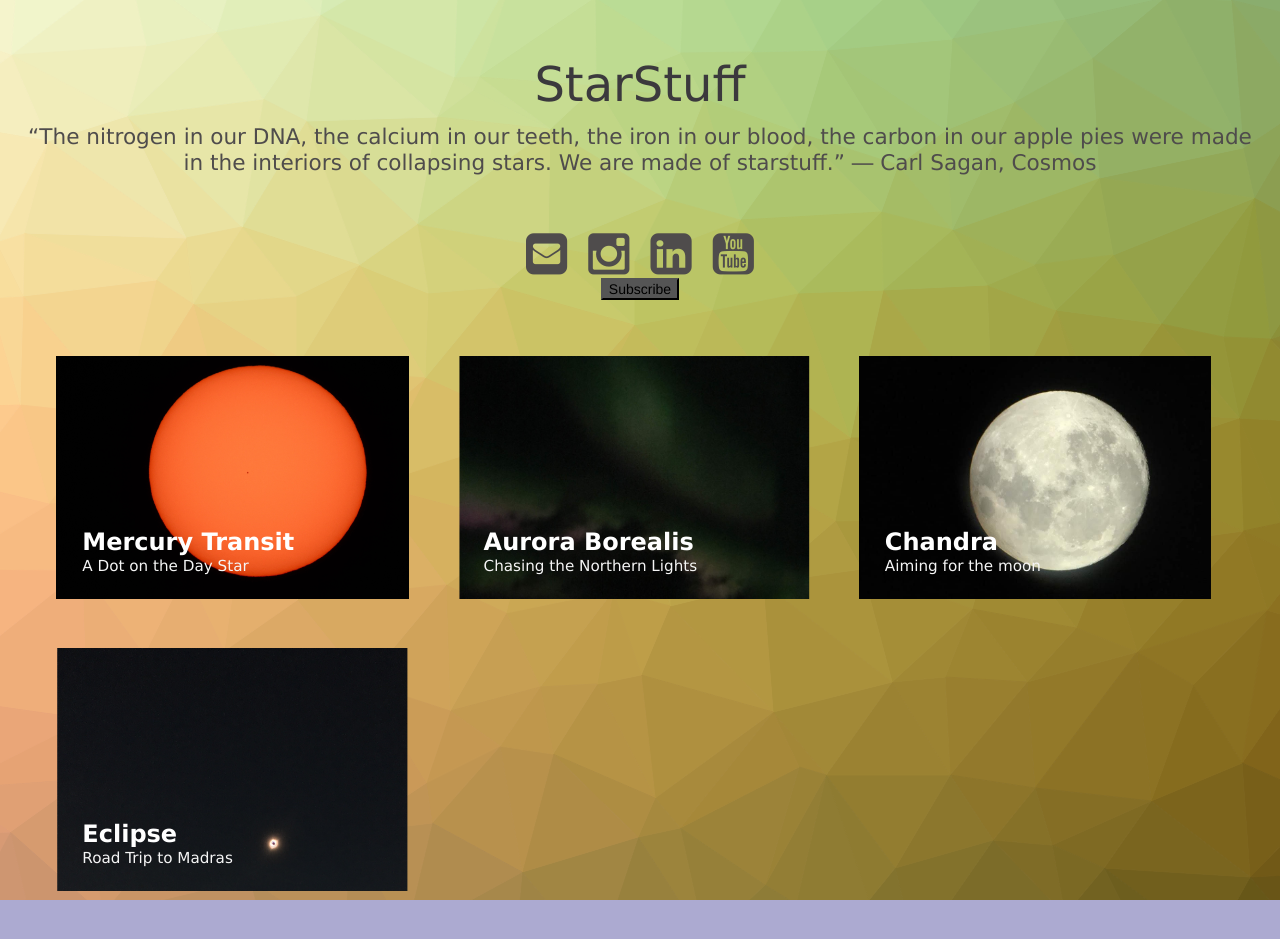
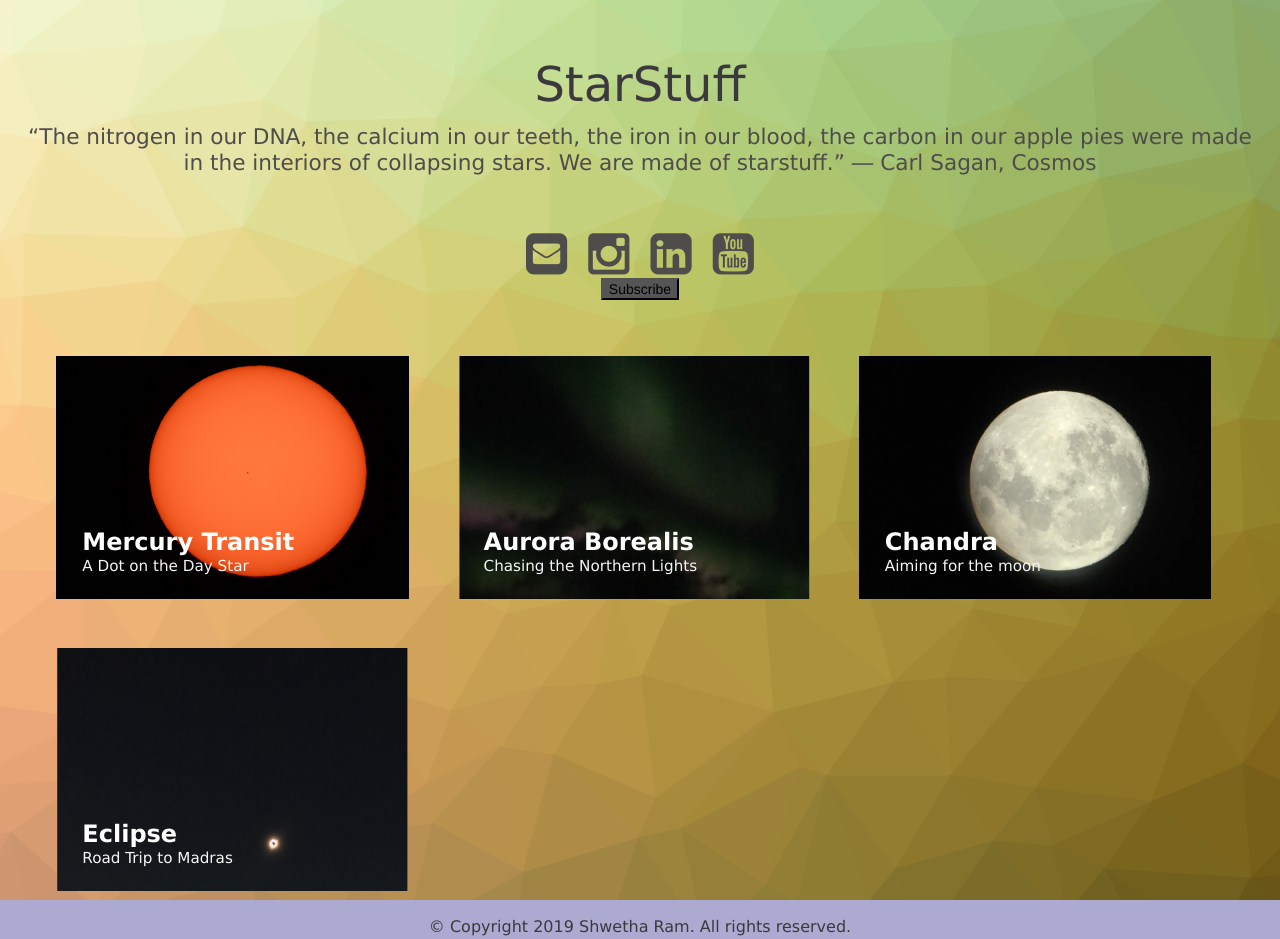
Before and after one commit to shwetharam0407/star-stuff, a Jekyll site: the page built from index.html, in a window 1280 px wide. Built offline with Jekyll 4.4.1, drawn with Linux system fonts in a browser that asks for light colours; comment, search, counter and statistics services are not loaded; before the commit the page ends 915 px from its top, so only the background shows below that.

Commit message:
added copyright notice

```diff
--- a/index.html
+++ b/index.html
@@ -101,6 +101,9 @@ layout: compress
     <!-- /container -->
 </div>
 
+<div style="text-align:center;">
+&copy; Copyright 2019 Shwetha Ram. All rights reserved.
+</div>
 
 <!-- JS -->
 <script src="js/vendors/trianglify.min.js"></script>
```
